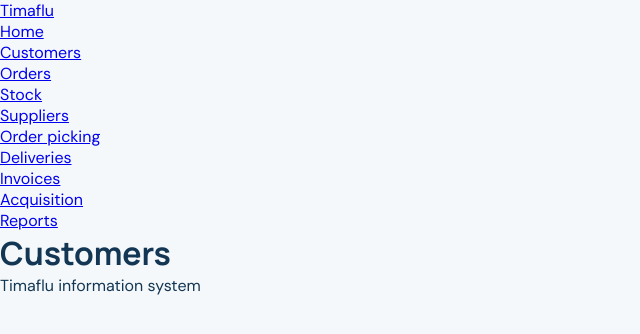
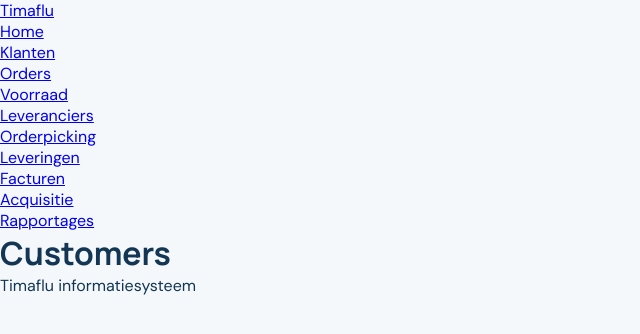
Before and after one commit to ViktorQorri/Project-Timaflu, a Flask app: page /customers in a window 1280 px wide. Shown: the top 334 px of the page, without its empty margins (0-640 px from the left). Run offline with Flask 3, Linux system fonts and the light colour scheme.

Commit message:
Translate the menu, footer and error pages to Dutch
The interface is Dutch (DESIGN_SYSTEM.MD, section 10). Menu labels use the
terms from the case and the design system. The standard HTTP errors get a
Dutch text; a description given with abort() is kept.

Co-Authored-By: Claude Opus 5.5 <noreply@anthropic.com>

```diff
--- a/code/backend/app.py
+++ b/code/backend/app.py
@@ -18,6 +18,14 @@ from routes.reports import reports
 from routes.sales import sales
 
 FRONTEND = Path(__file__).resolve().parent.parent / "frontend"
+
+# Dutch texts for the standard HTTP errors, whose own descriptions are English.
+HTTP_MESSAGES = {
+    400: "Het verzoek is ongeldig.",
+    403: "Je hebt geen toegang tot deze pagina.",
+    404: "Deze pagina bestaat niet.",
+    405: "Deze actie is hier niet toegestaan.",
+}
 
 
 def create_app(config=Config):
@@ -69,17 +77,22 @@ def register_error_handlers(app):
 
     @app.errorhandler(HTTPException)
     def http_error(error):
-        return respond(error.code, error.description)
+        # Keep a description given with abort(), replace the standard English one.
+        if error.description == type(error).description:
+            message = HTTP_MESSAGES.get(error.code, "Er ging iets mis met dit verzoek.")
+        else:
+            message = error.description
+        return respond(error.code, message)
 
     @app.errorhandler(DatabaseError)
     def database_error(error):
         app.logger.error("Database error", exc_info=error)
-        return respond(503, "The database cannot be reached. Try again later.")
+        return respond(503, "De database is niet bereikbaar. Probeer het later opnieuw.")
 
     @app.errorhandler(Exception)
     def unexpected_error(error):
         app.logger.error("Unexpected error", exc_info=error)
-        return respond(500, "Something went wrong. Try again later.")
+        return respond(500, "Er ging iets mis. Probeer het later opnieuw.")
 
 
 if __name__ == "__main__":
--- a/code/frontend/templates/base.html
+++ b/code/frontend/templates/base.html
@@ -1,5 +1,5 @@
 <!doctype html>
-<html lang="en">
+<html lang="nl">
 <head>
   <meta charset="utf-8">
   <meta name="viewport" content="width=device-width, initial-scale=1">
@@ -19,15 +19,15 @@
       <ul>
         {% for endpoint, label in [
           ('home.index', 'Home'),
-          ('sales.customers', 'Customers'),
+          ('sales.customers', 'Klanten'),
           ('sales.orders', 'Orders'),
-          ('purchasing.stock', 'Stock'),
-          ('purchasing.suppliers', 'Suppliers'),
-          ('order_picking.index', 'Order picking'),
-          ('distribution.deliveries', 'Deliveries'),
-          ('administration.invoices', 'Invoices'),
-          ('acquisition.index', 'Acquisition'),
-          ('reports.index', 'Reports'),
+          ('purchasing.stock', 'Voorraad'),
+          ('purchasing.suppliers', 'Leveranciers'),
+          ('order_picking.index', 'Orderpicking'),
+          ('distribution.deliveries', 'Leveringen'),
+          ('administration.invoices', 'Facturen'),
+          ('acquisition.index', 'Acquisitie'),
+          ('reports.index', 'Rapportages'),
         ] %}
           <li><a href="{{ url_for(endpoint) }}"{% if request.endpoint == endpoint %} aria-current="page"{% endif %}>{{ label }}</a></li>
         {% endfor %}
@@ -45,6 +45,6 @@
     {% block content %}{% endblock %}
   </main>
 
-  <footer class="site-footer">Timaflu information system</footer>
+  <footer class="site-footer">Timaflu informatiesysteem</footer>
 </body>
 </html>
--- a/code/frontend/templates/error.html
+++ b/code/frontend/templates/error.html
@@ -1,9 +1,9 @@
 {% extends "base.html" %}
 
-{% block title %}Error {{ status }}{% endblock %}
+{% block title %}Fout {{ status }}{% endblock %}
 
 {% block content %}
-  <h1>Error {{ status }}</h1>
+  <h1>Fout {{ status }}</h1>
   <p>{{ message }}</p>
-  <p><a href="{{ url_for('home.index') }}">Back to home</a></p>
+  <p><a href="{{ url_for('home.index') }}">Terug naar home</a></p>
 {% endblock %}
```
